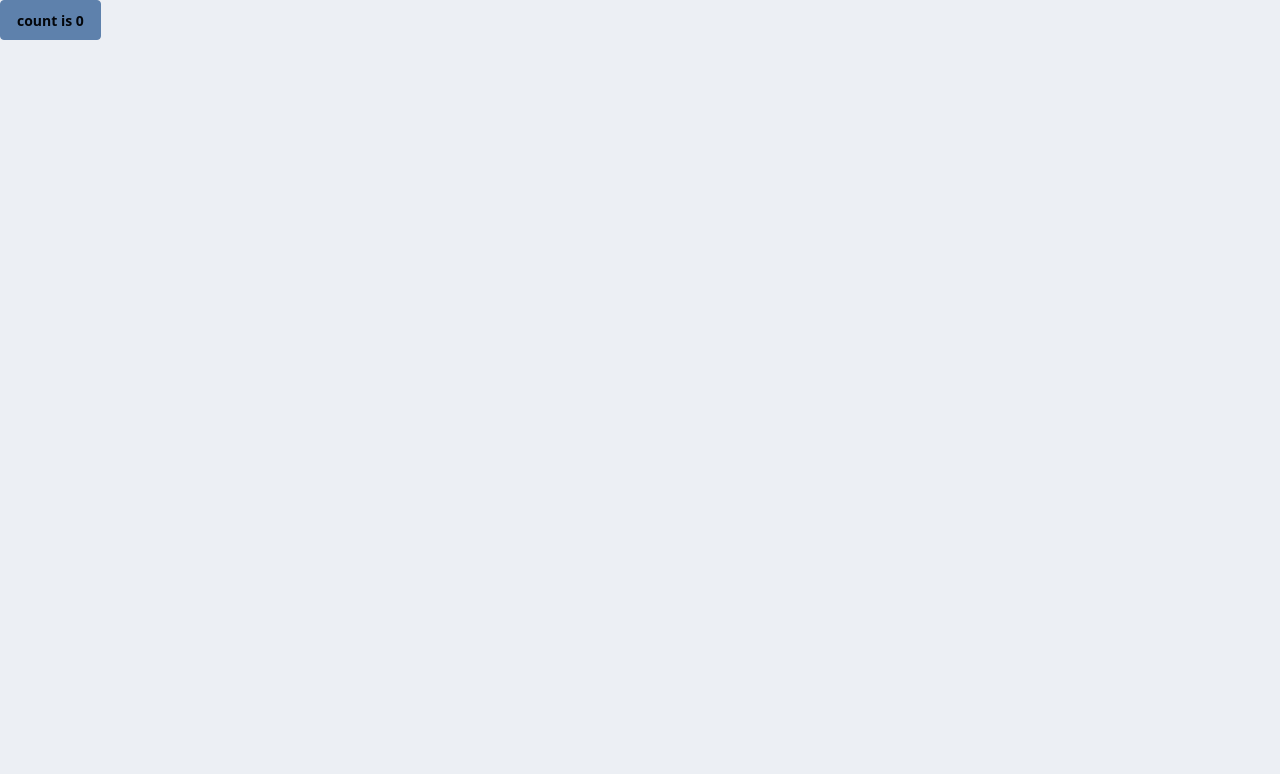
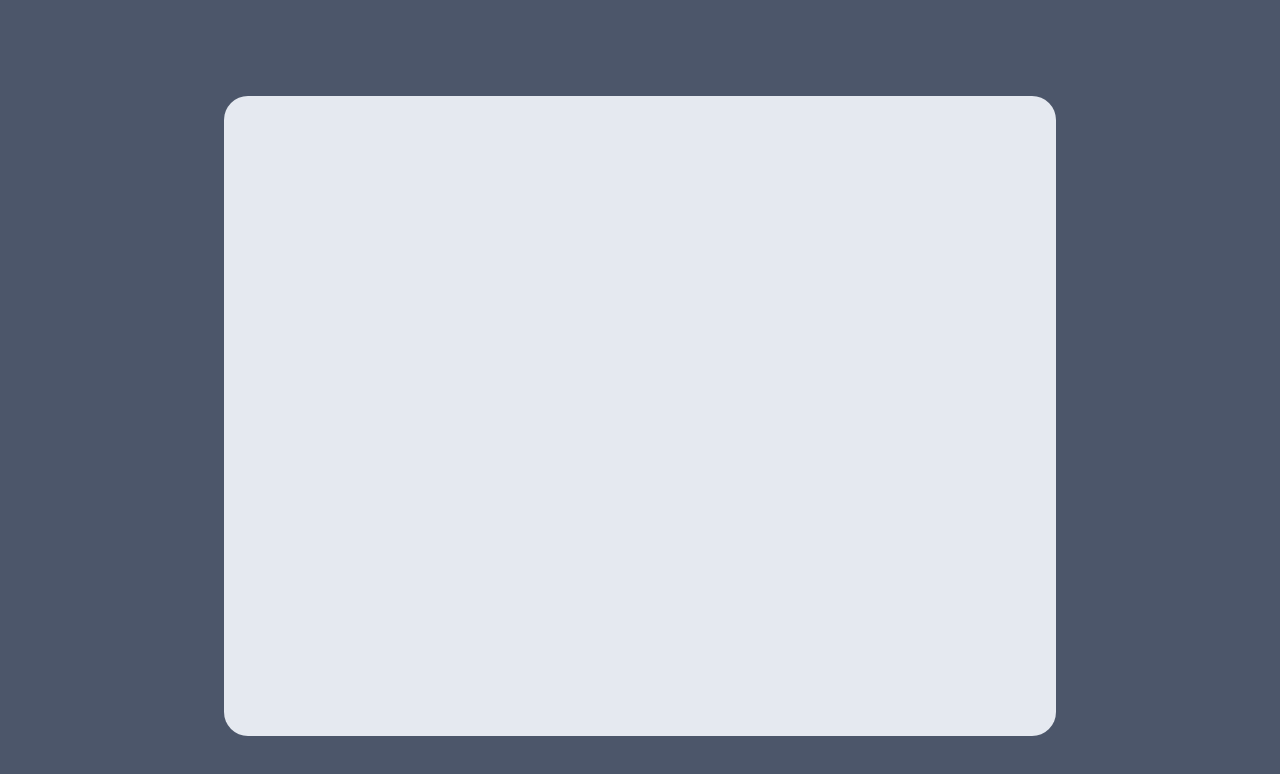
Before and after one commit to alejandro-ryt/relay-chat, a React (Vite) app in the folder frontend/: page / in a window 1280 px wide. Shown: the top 774 px of the page. Built offline with nearby package versions, Linux system fonts and the light colour scheme.

Commit message:
basic layout implemented

```diff
--- a/frontend/src/App.tsx
+++ b/frontend/src/App.tsx
@@ -1,18 +1,5 @@
-import { useState } from "react";
-
-function App() {
-  const [count, setCount] = useState(0);
-
-  return (
-    <>
-      <button
-        className="btn btn-primary"
-        onClick={() => setCount((count) => count + 1)}
-      >
-        count is {count}
-      </button>
-    </>
-  );
-}
+const App = () => {
+  return <></>;
+};
 
 export default App;
--- a/frontend/src/index.css
+++ b/frontend/src/index.css
@@ -5,3 +5,7 @@
     nord --default,
     sunset --prefersdark;
 }
+
+html {
+  background-color: var(--color-neutral);
+}
--- /dev/null
+++ b/frontend/src/layout/Layout.tsx
@@ -0,0 +1,15 @@
+import { ReactNode } from "react";
+
+interface LayoutProps {
+  children: ReactNode;
+}
+
+const Layout = ({ children }: LayoutProps) => {
+  return (
+    <main className="grid max-w-[65vw] min-h-[80vh] my-24 m-auto rounded-[1.5rem] bg-base-200">
+      {children}
+    </main>
+  );
+};
+
+export default Layout;
--- a/frontend/src/main.tsx
+++ b/frontend/src/main.tsx
@@ -2,9 +2,12 @@ import { StrictMode } from "react";
 import { createRoot } from "react-dom/client";
 import "./index.css";
 import App from "./App.tsx";
+import Layout from "./layout/Layout.tsx";
 
 createRoot(document.getElementById("root")!).render(
   <StrictMode>
-    <App />
+    <Layout>
+      <App />
+    </Layout>
   </StrictMode>
 );
```
Also changed, not shown: 1 other file (tests, documents, lock files or other folders).
